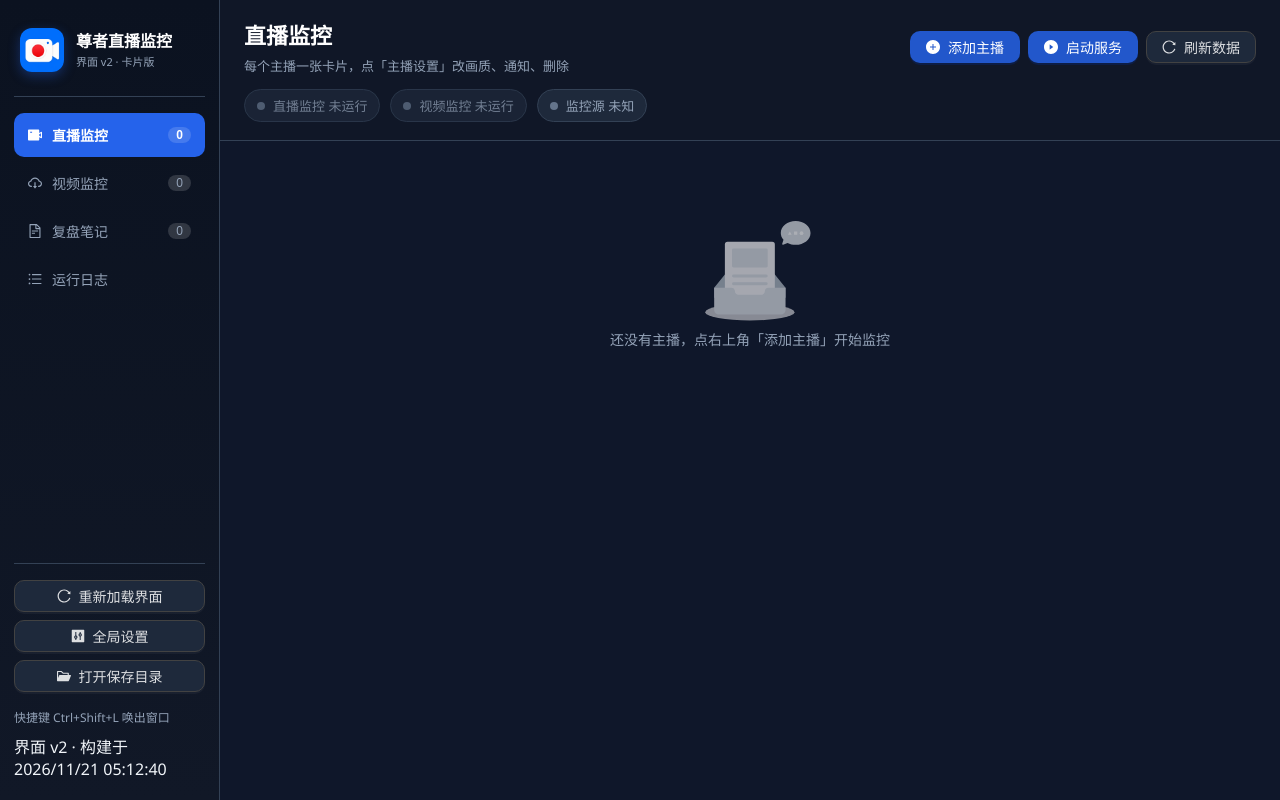
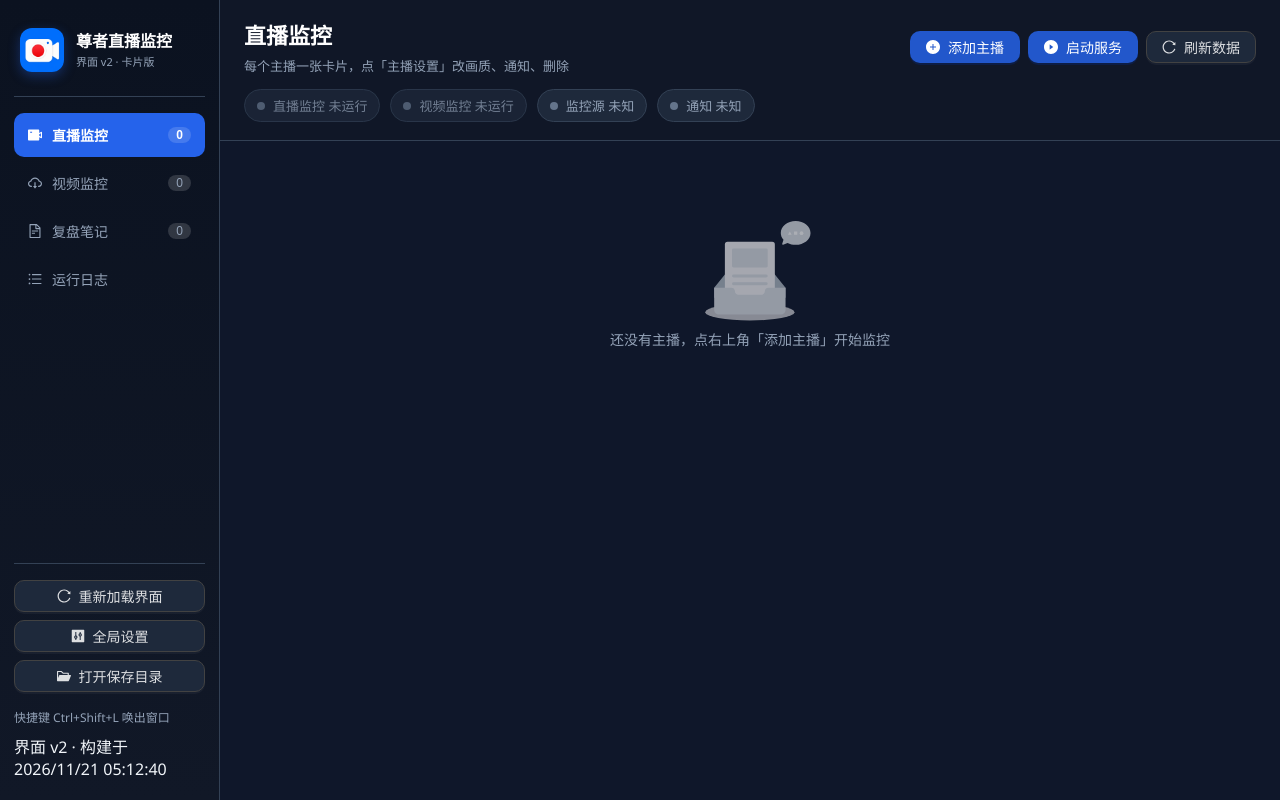
Before and after one commit to Zunzhe966/zhi-bo-jian-kong, a React (Vite) app in the folder desktop/: page / in a window 1280 px wide. Built offline with nearby package versions, Linux system fonts and the light colour scheme.

Commit message:
feat(desktop): show notify health status pill

```diff
--- a/desktop/src/App.jsx
+++ b/desktop/src/App.jsx
@@ -801,6 +801,13 @@ export default function App() {
                   ? `异常（${status?.source_health?.cooling ?? '?'} 个冷却中）`
                   : '未知'}
             </span>
+            <span className={`status-pill ${status?.notify_health?.ok ? 'on' : status?.notify_health?.ok === false ? 'off' : ''}`} title="邮箱/微信等通知通道未配置或有失败记录时，新视频/开播提醒可能收不到">
+              <i className={`dot ${status?.notify_health?.ok ? 'on' : ''}`} />通知 {status?.notify_health?.ok === true
+                ? '正常'
+                : status?.notify_health?.ok === false
+                  ? `异常（${status?.notify_health?.failed ?? '?'} 失败）`
+                  : '未知'}
+            </span>
           </div>
         </header>
 
--- a/desktop/src/PersonCards.jsx
+++ b/desktop/src/PersonCards.jsx
@@ -77,6 +77,7 @@ export function statusFingerprint(data) {
   return JSON.stringify({
     services: data.services,
     sourceHealth: data.source_health,
+    notifyHealth: data.notify_health,
     live: data.live_watchlist,
     video: data.video_watchlist,
     notes: data.notes,
```
